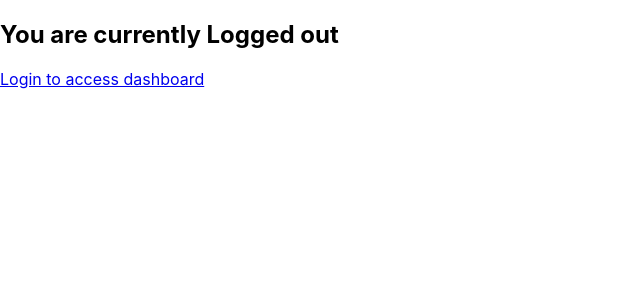
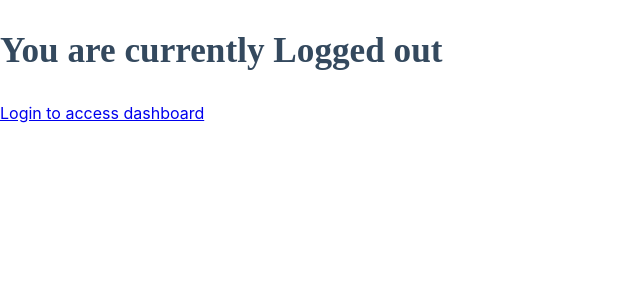
Before and after one commit to jakazzy/authapp, a React (Create React App) app: page /logout in a window 1280 px wide. Shown: the top 300 px of the page, without its empty margins (0-640 px from the left). Built offline with nearby package versions, Linux system fonts and the light colour scheme.

Commit message:
edit files and folder

```diff
--- a/src/App.js
+++ b/src/App.js
@@ -2,8 +2,8 @@ import React, { Component} from 'react';
 import Login from './components/Login';
 import Signup from './components/Signup';
 import { BrowserRouter, Switch, Route } from 'react-router-dom';
-import Logout from './Logout'
-import Dashboard from './Dashboard'
+import Logout from './components/Logout'
+import Dashboard from './components/Dashboard'
 
 
 class App extends Component{
--- a/src/Dashboard.js
+++ b/src/components/Dashboard.js
@@ -1,5 +1,5 @@
 import React, { Component} from 'react';
-import avatar from './images/avatar.svg';
+import avatar from './../images/avatar.svg'
 import { Link, Redirect } from 'react-router-dom';
 
 
--- a/src/Logout.js
+++ b/src/components/Logout.js
@@ -9,7 +9,7 @@ class Logout extends Component{
 render(){
     return(
         <div>
-            <h2>You are currently Logged out</h2>
+            <h2 className="title-text">You are currently Logged out</h2>
             <Link to="/">Login to access dashboard</Link>
         </div>
         )
```
